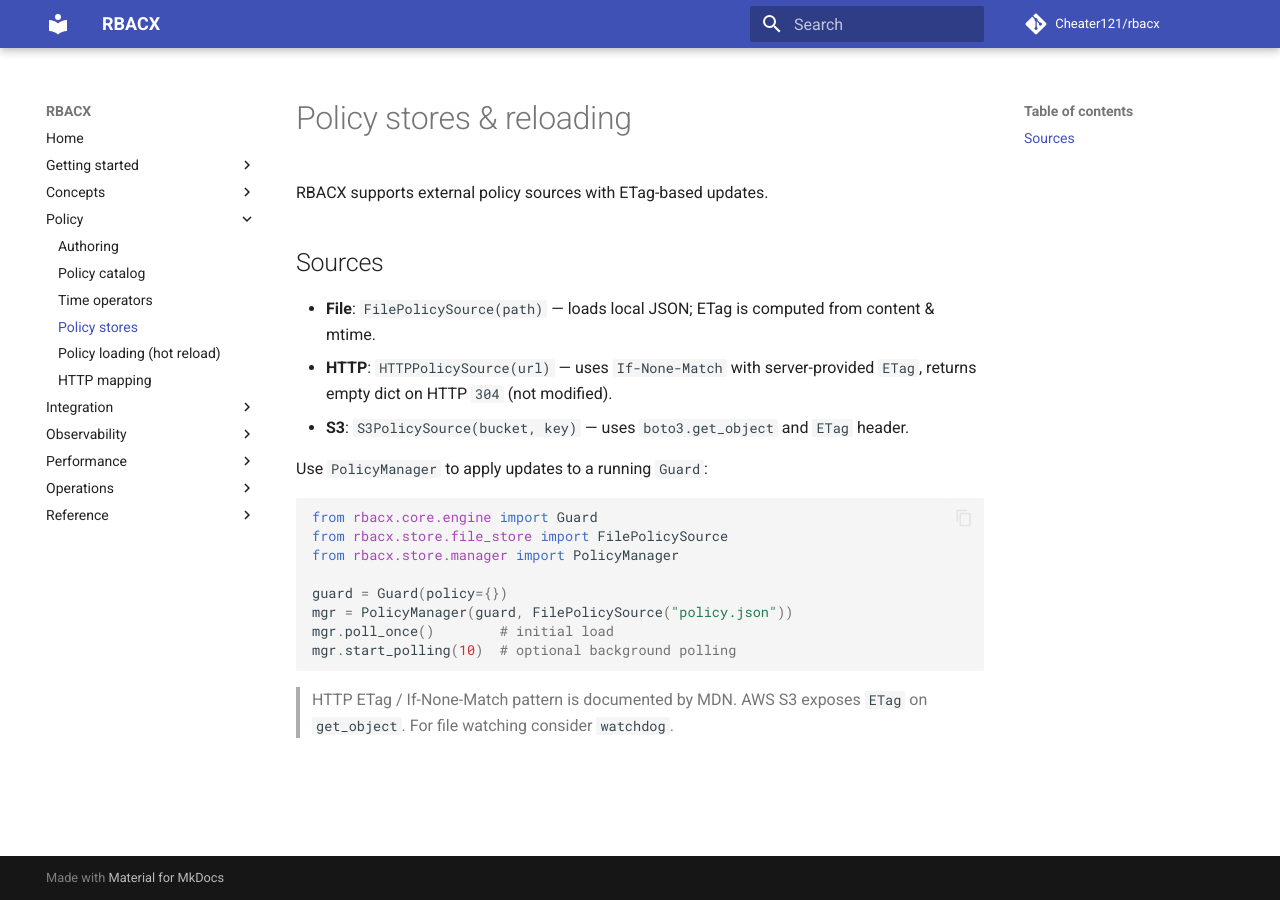
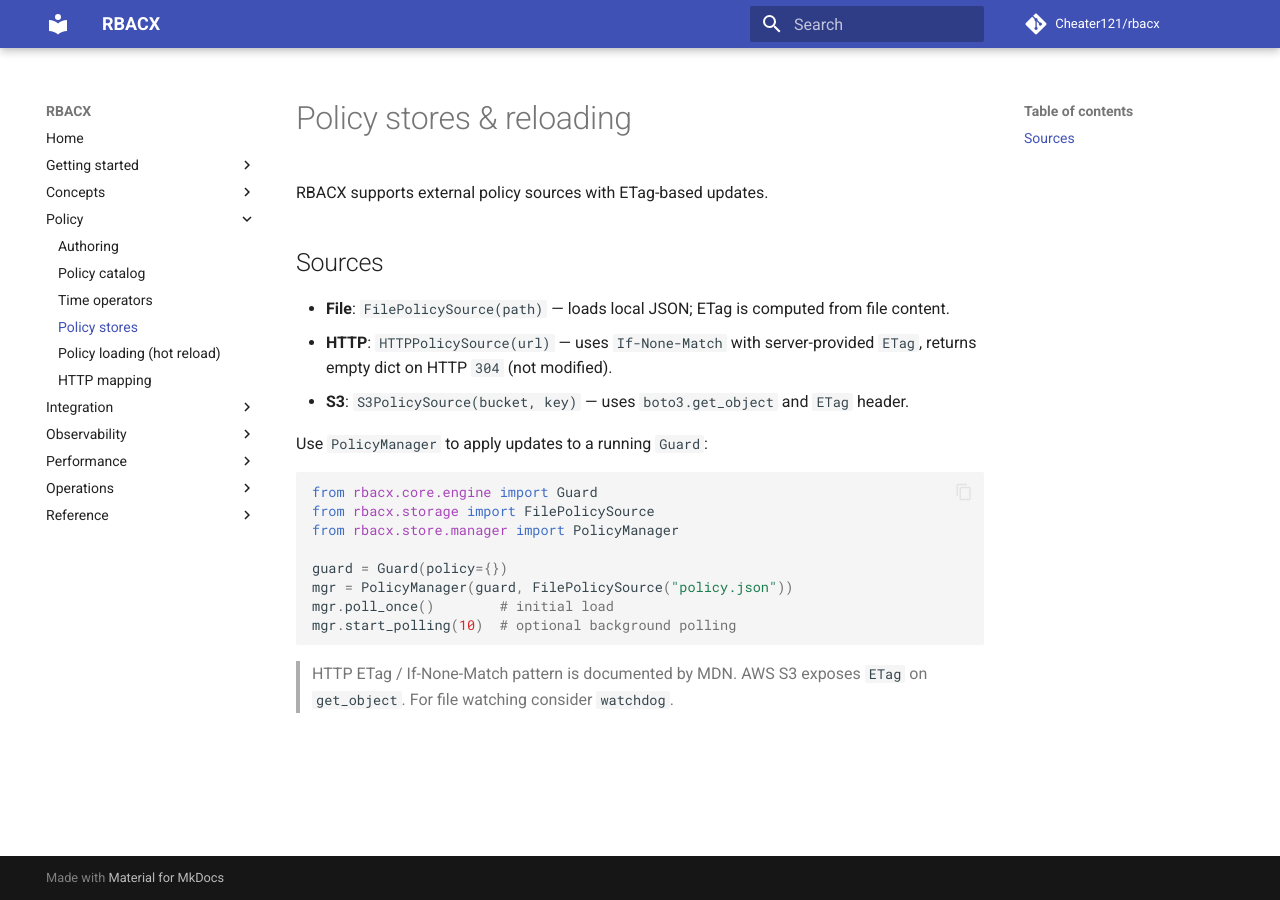
Before and after one commit to Cheater121/rbacx, an MkDocs documentation site: the page built from docs/policy_stores.md, in a window 1280 px wide. Built offline with MkDocs 1.6.1 and Material for MkDocs 9.7.7, drawn with Linux system fonts in a browser that asks for light colours; comment, search, counter and statistics services are not loaded.

Commit message:
Update policy_stores.md

````diff
--- a/docs/policy_stores.md
+++ b/docs/policy_stores.md
@@ -5,7 +5,7 @@
 
 ## Sources
 
-- **File**: `FilePolicySource(path)` — loads local JSON; ETag is computed from content & mtime.
+- **File**: `FilePolicySource(path)` — loads local JSON; ETag is computed from file content.
 - **HTTP**: `HTTPPolicySource(url)` — uses `If-None-Match` with server-provided `ETag`, returns empty dict on HTTP `304` (not modified).
 - **S3**: `S3PolicySource(bucket, key)` — uses `boto3.get_object` and `ETag` header.
 
@@ -13,7 +13,7 @@
 
 ```python
 from rbacx.core.engine import Guard
-from rbacx.store.file_store import FilePolicySource
+from rbacx.storage import FilePolicySource
 from rbacx.store.manager import PolicyManager
 
 guard = Guard(policy={})
````
